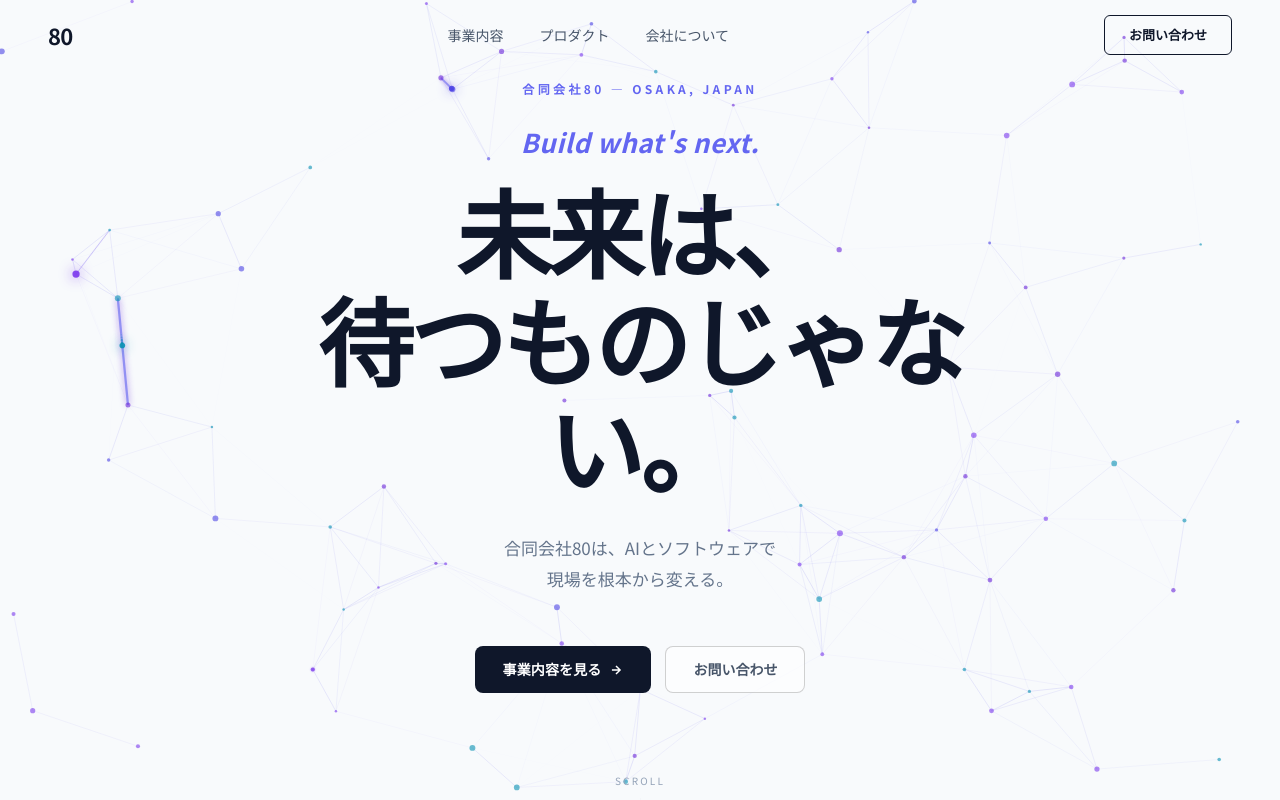
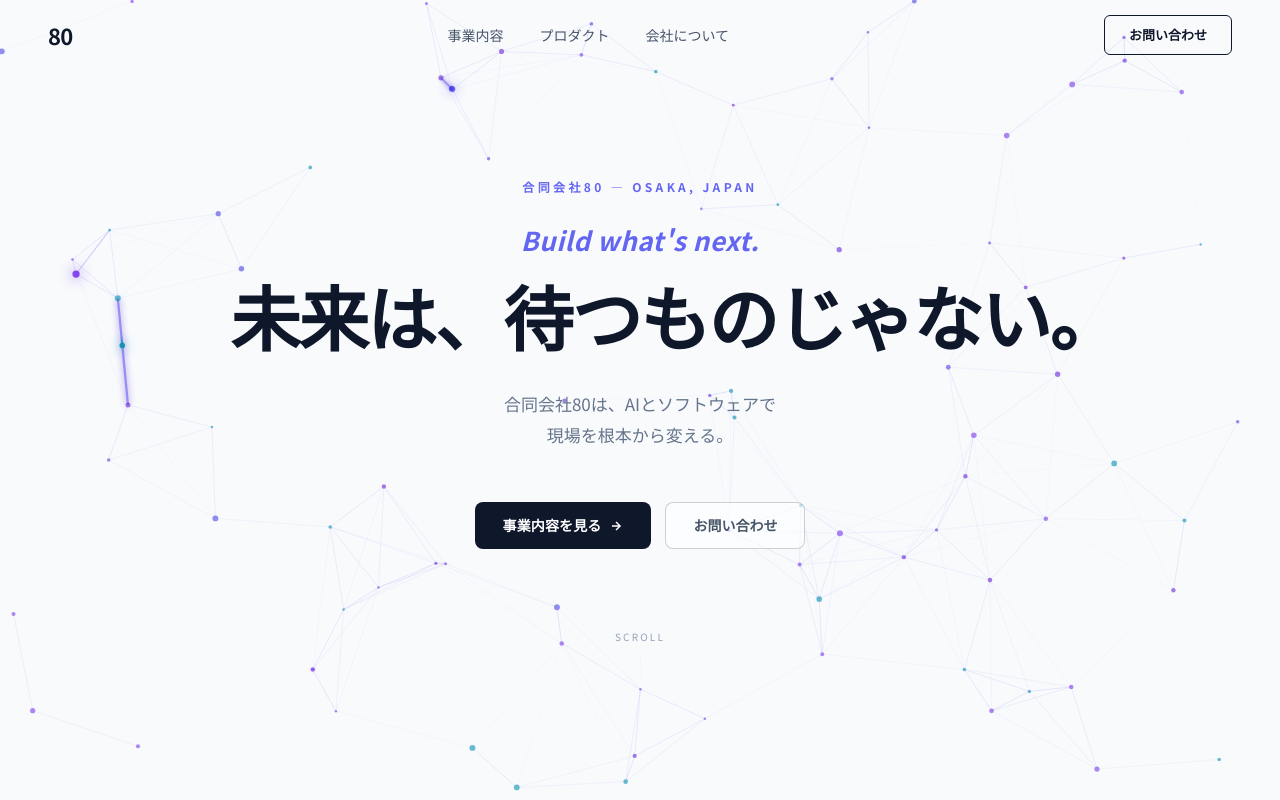
Before and after one commit to taisei888/corp-80, a Next.js app: page / in a window 1280 px wide. Shown: the top 800 px of the page. Built offline with nearby package versions, Linux system fonts and the light colour scheme.

Commit message:
Fix hero h1 font size to prevent awkward line wrapping

```diff
--- a/app/page.tsx
+++ b/app/page.tsx
@@ -253,10 +253,11 @@ export default function Home() {
               fontStyle: "italic" }}>
               Build what&apos;s next.
             </p>
-            <h1 style={{ fontSize: "clamp(52px, 8.5vw, 96px)", fontWeight: 800,
-              color: "#0f172a", lineHeight: 1.12, letterSpacing: "-0.04em", marginBottom: 32,
+            <h1 style={{ fontSize: "clamp(40px, 5.5vw, 76px)", fontWeight: 800,
+              color: "#0f172a", lineHeight: 1.15, letterSpacing: "-0.03em", marginBottom: 32,
+              whiteSpace: "nowrap",
               animation: "fade-up 0.9s cubic-bezier(0.16,1,0.3,1) 0.3s both" }}>
-              未来は、<br />待つものじゃない。
+              未来は、待つものじゃない。
             </h1>
             <p style={{ fontSize: 17, color: "#64748b", lineHeight: 1.85, marginBottom: 52,
               animation: "fade-up 0.9s cubic-bezier(0.16,1,0.3,1) 0.45s both" }}>
```
